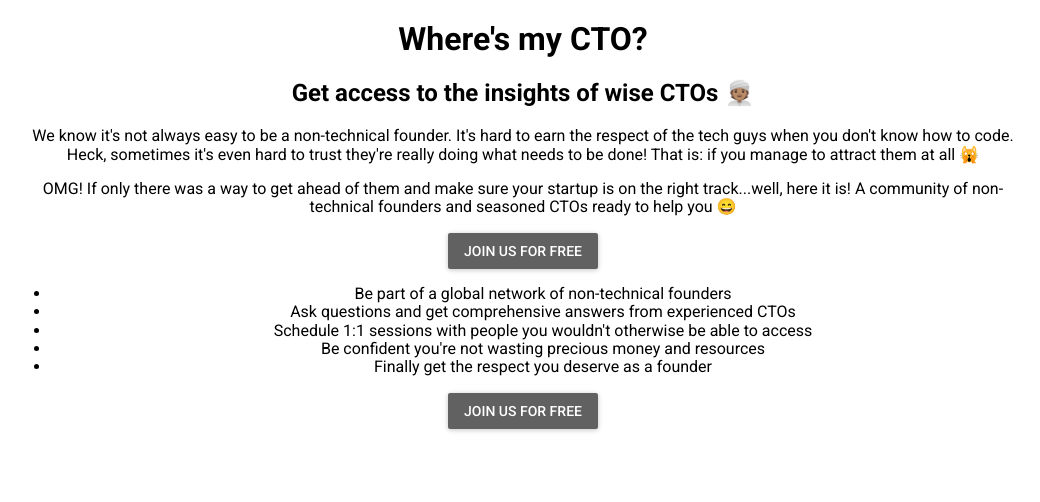
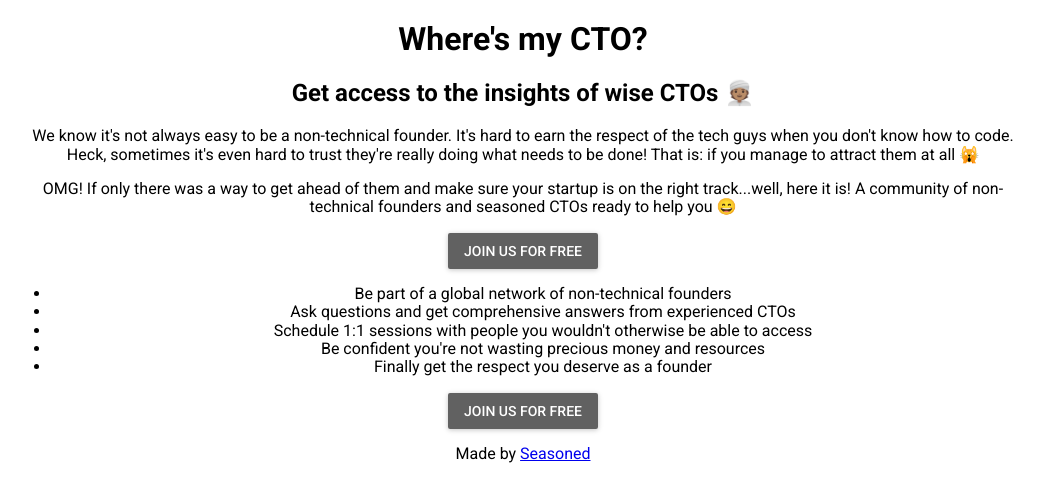
Before and after one commit to wheresmycto/wheresmycto-web, a React (Create React App) app: page / in a window 1280 px wide. Shown: the top 502 px of the page, without its empty margins (117-1157 px from the left). Built offline with nearby package versions, Linux system fonts and the light colour scheme.

Commit message:
Adds made by Seasoned link

```diff
--- a/src/App.js
+++ b/src/App.js
@@ -58,6 +58,16 @@ class App extends Component {
             <li>Finally get the respect you deserve as a founder</li>
           </ul>
           <RaisedButton label="Join us for free" primary={true} />
+          <p>
+            Made by{' '}
+            <a
+              href="http://seasoned.cc"
+              target="_blank"
+              rel="noreferrer noopener"
+            >
+              Seasoned
+            </a>
+          </p>
         </div>
       </MuiThemeProvider>
     )
```
